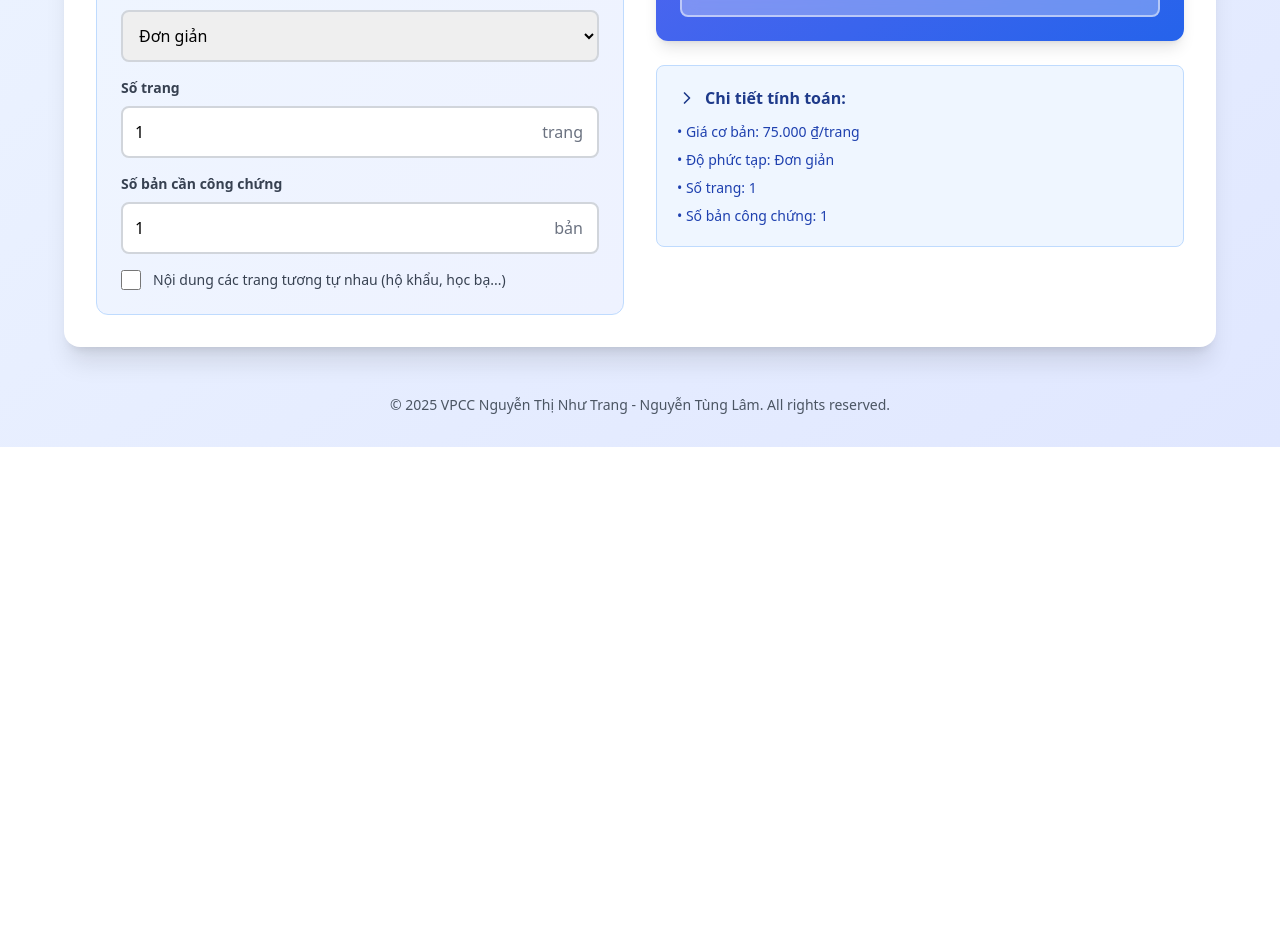
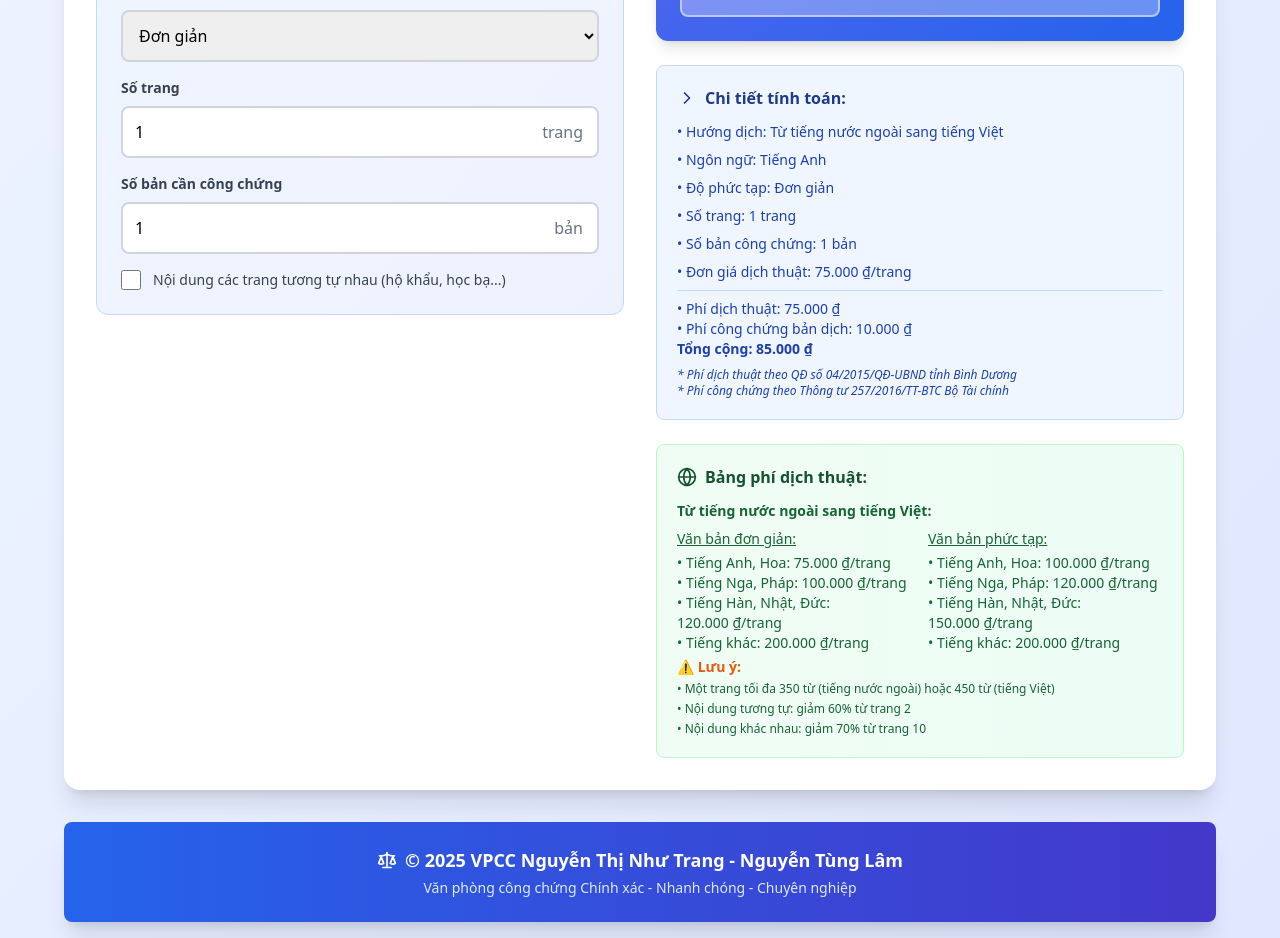
Before and after one commit to lamtung373/VPCC-NTNT, a Next.js app: page / in a window 1280 px wide. Shown: the part 540-1478 px from the top of the page. Before the commit the page ends 987 px from the top, so only its background shows below. Built offline with nearby package versions, Linux system fonts and the light colour scheme.

Commit message:
Update UnifiedFeeCalculator.js
01:47 PM 27/06/2025

```diff
--- a/components/UnifiedFeeCalculator.js
+++ b/components/UnifiedFeeCalculator.js
@@ -512,16 +512,59 @@ const UnifiedFeeCalculator = () => {
                       Chi tiết tính toán:
                     </h3>
                     <div className="text-sm text-blue-800 space-y-2">
-                      <div>• Giá cơ bản: {formatCurrency(translationRates[direction][complexity][language])}/trang</div>
+                      <div>• Hướng dịch: {direction === 'to-vietnamese' ? 'Từ tiếng nước ngoài sang tiếng Việt' : 'Từ tiếng Việt sang tiếng nước ngoài'}</div>
+                      <div>• Ngôn ngữ: {languageNames[language]}</div>
                       <div>• Độ phức tạp: {complexity === 'simple' ? 'Đơn giản' : 'Phức tạp'}</div>
-                      <div>• Số trang: {parseInt(pages.replace(/\./g, '')) || 1}</div>
-                      <div>• Số bản công chứng: {parseInt(copies.replace(/\./g, '')) || 1}</div>
+                      <div>• Số trang: {parseInt(pages.replace(/\./g, '')) || 1} trang</div>
+                      <div>• Số bản công chứng: {parseInt(copies.replace(/\./g, '')) || 1} bản</div>
+                      <div>• Đơn giá dịch thuật: {formatCurrency(translationRates[direction][complexity][language])}/trang</div>
                       {isSimilarContent && (
-                        <div>• Áp dụng giảm giá cho nội dung tương tự (60% từ trang 2)</div>
+                        <div className="text-orange-600">• Nội dung tương tự: áp dụng giảm 60% từ trang 2</div>
                       )}
                       {!isSimilarContent && parseInt(pages.replace(/\./g, '')) > 9 && (
-                        <div>• Áp dụng giảm giá từ trang 10 trở đi ({complexity === 'simple' ? '70%' : '80%'})</div>
+                        <div className="text-orange-600">• Áp dụng giảm giá từ trang 10: {complexity === 'simple' ? '70%' : '80%'} giá gốc</div>
                       )}
+                      <div className="mt-2 pt-2 border-t border-blue-200">
+                        <div>• Phí dịch thuật: {formatCurrency(translationFee)}</div>
+                        <div>• Phí công chứng bản dịch: {formatCurrency(notarizationFee)}</div>
+                        <strong>Tổng cộng: {formatCurrency(totalTranslationFee)}</strong>
+                      </div>
+                      <div className="mt-3 text-xs italic">
+                        * Phí dịch thuật theo QĐ số 04/2015/QĐ-UBND tỉnh Bình Dương
+                        <br />
+                        * Phí công chứng theo Thông tư 257/2016/TT-BTC Bộ Tài chính
+                      </div>
+                    </div>
+                  </div>
+
+                  {/* Fee Table Info */}
+                  <div className="bg-gradient-to-r from-green-50 to-emerald-50 border border-green-200 rounded-lg p-5">
+                    <h3 className="font-bold text-green-900 mb-3 flex items-center gap-2">
+                      <Globe className="w-5 h-5" />
+                      Bảng phí dịch thuật:
+                    </h3>
+                    <div className="text-sm text-green-800 space-y-1">
+                      <div className="font-semibold mb-2">{direction === 'to-vietnamese' ? 'Từ tiếng nước ngoài sang tiếng Việt:' : 'Từ tiếng Việt sang tiếng nước ngoài:'}</div>
+                      <div className="grid grid-cols-2 gap-4">
+                        <div>
+                          <div className="font-medium underline mb-1">Văn bản đơn giản:</div>
+                          <div>• Tiếng Anh, Hoa: <span className="font-medium">{formatCurrency(translationRates[direction]['simple']['english'])}/trang</span></div>
+                          <div>• Tiếng Nga, Pháp: <span className="font-medium">{formatCurrency(translationRates[direction]['simple']['russian'])}/trang</span></div>
+                          <div>• Tiếng Hàn, Nhật, Đức: <span className="font-medium">{formatCurrency(translationRates[direction]['simple']['korean'])}/trang</span></div>
+                          <div>• Tiếng khác: <span className="font-medium">{formatCurrency(translationRates[direction]['simple']['other'])}/trang</span></div>
+                        </div>
+                        <div>
+                          <div className="font-medium underline mb-1">Văn bản phức tạp:</div>
+                          <div>• Tiếng Anh, Hoa: <span className="font-medium">{formatCurrency(translationRates[direction]['complex']['english'])}/trang</span></div>
+                          <div>• Tiếng Nga, Pháp: <span className="font-medium">{formatCurrency(translationRates[direction]['complex']['russian'])}/trang</span></div>
+                          <div>• Tiếng Hàn, Nhật, Đức: <span className="font-medium">{formatCurrency(translationRates[direction]['complex']['korean'])}/trang</span></div>
+                          <div>• Tiếng khác: <span className="font-medium">{formatCurrency(translationRates[direction]['complex']['other'])}/trang</span></div>
+                        </div>
+                      </div>
+                      <div className="text-orange-600 font-semibold mt-2">⚠️ Lưu ý:</div>
+                      <div className="text-xs">• Một trang tối đa 350 từ (tiếng nước ngoài) hoặc 450 từ (tiếng Việt)</div>
+                      <div className="text-xs">• Nội dung tương tự: giảm 60% từ trang 2</div>
+                      <div className="text-xs">• Nội dung khác nhau: giảm {complexity === 'simple' ? '70%' : '80%'} từ trang 10</div>
                     </div>
                   </div>
                 </div>
@@ -615,6 +658,7 @@ const UnifiedFeeCalculator = () => {
                                   {/* Results */}
                 <div className="space-y-6">
                   {(contractType && parseFloat(contractValue.replace(/\./g, '')) > 0) && (
+                    <>
                       <div className="bg-gradient-to-br from-indigo-500 to-blue-600 p-6 rounded-xl text-white shadow-lg animate-fadeIn">
                         <h2 className="text-xl font-bold mb-6 flex items-center gap-2">
                           <FileText className="w-6 h-6" />
@@ -659,16 +703,62 @@ const UnifiedFeeCalculator = () => {
                           </div>
                         </div>
                       </div>
+
+                      {/* Calculation Details */}
+                      <div className="bg-blue-50 border border-blue-200 rounded-lg p-5">
+                        <h3 className="font-bold text-blue-900 mb-3 flex items-center gap-2">
+                          <ChevronRight className="w-5 h-5" />
+                          Chi tiết tính toán:
+                        </h3>
+                        <div className="text-sm text-blue-800 space-y-2">
+                          <div>• Loại hợp đồng: {contractType === 'economic' ? 'Kinh tế, thương mại, đầu tư, kinh doanh' : 'Thuê quyền sử dụng đất, thuê nhà ở, thuê tài sản'}</div>
+                          <div>• Giá trị hợp đồng: {formatCurrency(parseFloat(contractValue.replace(/\./g, '')) || 0)}</div>
+                          {(() => {
+                            const value = parseFloat(contractValue.replace(/\./g, '')) || 0;
+                            const feeTable = contractType === 'economic' ? economicFees : rentalFees;
+                            let tier = null;
+
+                            for (let t of feeTable) {
+                              if (value >= t.min && value <= t.max) {
+                                tier = t;
+                                break;
+                              }
+                            }
+
+                            if (tier) {
+                              if (tier.fee) {
+                                return <div>• Mức áp dụng: {formatCurrency(tier.fee)} (mức cố định)</div>;
+                              } else if (tier.rate) {
+                                return <div>• Mức áp dụng: {tier.base ? formatCurrency(tier.base) + ' + ' : ''}{(tier.rate * 100).toFixed(2)}% {tier.base ? 'phần vượt' : 'giá trị hợp đồng'}</div>;
+                              }
+                            }
+                            return null;
+                          })()}
+                          <div className="mt-2 pt-2 border-t border-blue-200">
+                            <div>• Phí công chứng: {formatCurrency(notaryFee)}</div>
+                            {parseFloat(serviceFee.replace(/\./g, '')) > 0 && (
+                              <div>• Thù lao: {formatCurrency(parseFloat(serviceFee.replace(/\./g, '')) || 0)}</div>
                             )}
-
-                  <div className="bg-blue-50 border border-blue-200 rounded-lg p-5">
-                    <h3 className="font-bold text-blue-900 mb-3">📌 Lưu ý:</h3>
-                    <div className="text-sm text-blue-800 space-y-1">
-                      <div>• Bảng phí được áp dụng theo quy định hiện hành</div>
-                      <div>• Kết quả tính toán chỉ mang tính chất tham khảo</div>
-                      <div>• Phí thực tế có thể thay đổi tùy theo từng trường hợp cụ thể</div>
+                            {parseFloat(copyFee.replace(/\./g, '')) > 0 && (
+                              <div>• Phí sao y: {formatCurrency(parseFloat(copyFee.replace(/\./g, '')) || 0)}</div>
+                            )}
+                            <strong>Tổng cộng: {formatCurrency(totalNotaryFee)}</strong>
+                          </div>
+                          {(() => {
+                            const value = parseFloat(contractValue.replace(/\./g, '')) || 0;
+                            const maxFee = contractType === 'economic' ? 70000000 : 8000000;
+                            if (notaryFee === maxFee) {
+                              return <div className="text-orange-600 font-semibold mt-2">⚠️ Đã áp dụng mức phí tối đa: {formatCurrency(maxFee)}</div>;
+                            }
+                            return null;
+                          })()}
+                          <div className="mt-3 text-xs italic">
+                            * Áp dụng theo Thông tư 257/2016/TT-BTC Bộ Tài chính
                           </div>
                         </div>
+                      </div>
+                    </>
+                  )}
 
                   {/* Fee Table Info */}
                   <div className="bg-gradient-to-r from-indigo-50 to-blue-50 border border-indigo-200 rounded-lg p-5">
@@ -850,6 +940,9 @@ const UnifiedFeeCalculator = () => {
                       <div className="mt-2 pt-2 border-t border-blue-200">
                         <strong>Tổng cộng: {formatCurrency(certificationFee)}</strong>
                       </div>
+                      <div className="mt-3 text-xs italic">
+                        * Áp dụng theo Thông tư 257/2016/TT-BTC Bộ Tài chính
+                      </div>
                     </div>
                   </div>
                 </div>
@@ -995,6 +1088,9 @@ const UnifiedFeeCalculator = () => {
                       <div className="mt-2 pt-2 border-t border-blue-200">
                         <strong>Tổng cộng: {formatCurrency(notarizedCopyFee)}</strong>
                       </div>
+                      <div className="mt-3 text-xs italic">
+                        * Áp dụng theo Thông tư 257/2016/TT-BTC Bộ Tài chính
+                      </div>
                     </div>
                   </div>
                 </div>
@@ -1004,10 +1100,16 @@ const UnifiedFeeCalculator = () => {
         </div>
 
         {/* Footer */}
-        <div className="mt-8 text-center py-4">
-          <p className="text-sm text-gray-600">
-            © {new Date().getFullYear()} VPCC Nguyễn Thị Như Trang - Nguyễn Tùng Lâm. All rights reserved.
+        <div className="mt-8 bg-gradient-to-r from-blue-600 to-indigo-700 rounded-lg shadow-xl p-6">
+          <div className="text-center">
+            <p className="text-white font-bold text-lg flex items-center justify-center gap-2">
+              <Scale className="w-5 h-5" />
+              © {new Date().getFullYear()} VPCC Nguyễn Thị Như Trang - Nguyễn Tùng Lâm
             </p>
+            <p className="text-blue-100 text-sm mt-1">
+              Văn phòng công chứng Chính xác - Nhanh chóng - Chuyên nghiệp
+            </p>
+          </div>
         </div>
       </div>
     </div>
```
Lines whose indentation alone changed are shown as unchanged.
